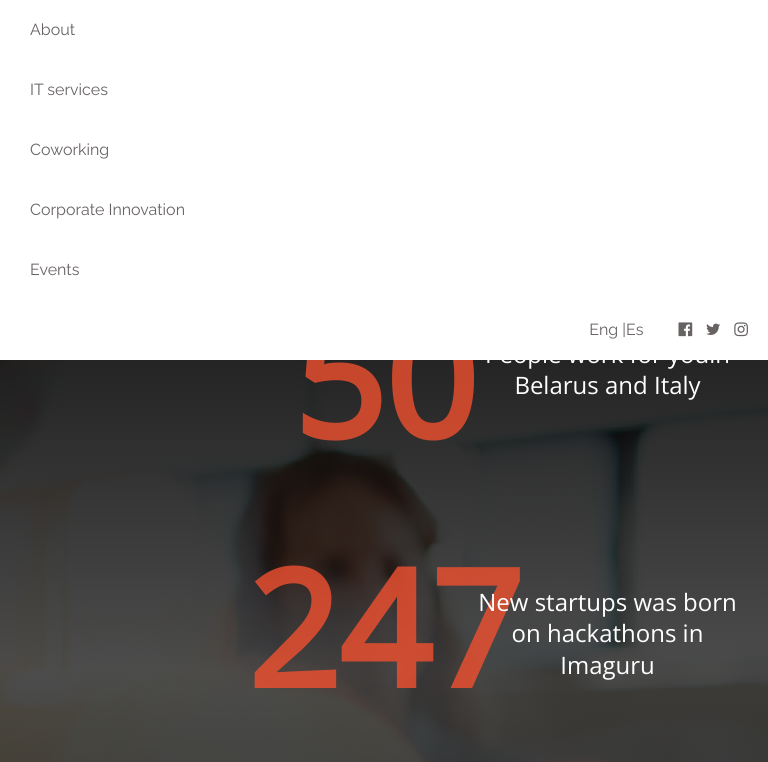
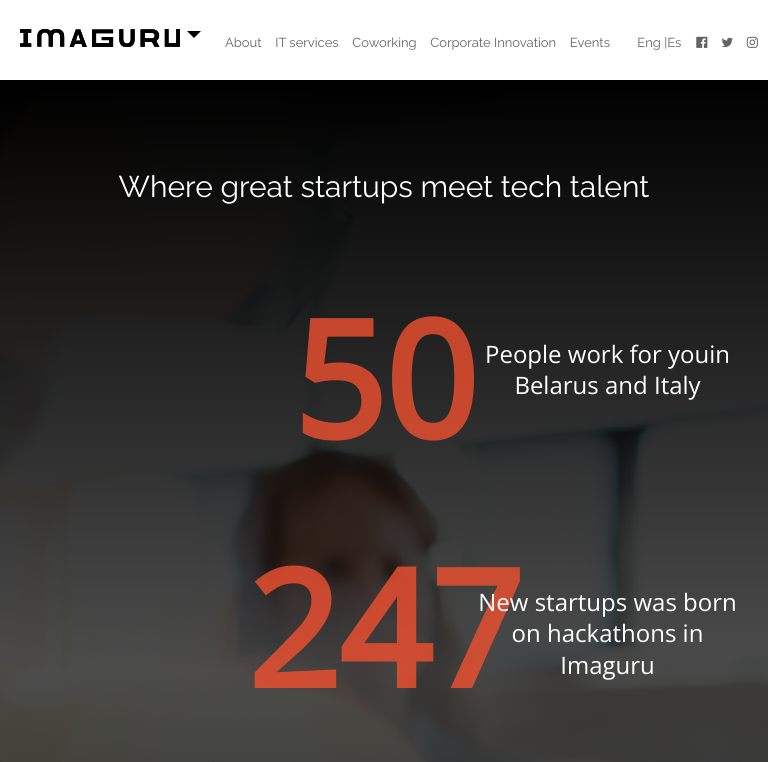
Before and after one commit to DaryaBobko/imaguruES, a website: page index.html in a window 768 px wide. Shown: the top 762 px of the page. Drawn offline with nearby package versions, Linux system fonts and the light colour scheme; some packages are replaced by stand-ins of ours; files whose address does not match are found by name.

Commit message:
modified menu for the phone

```diff
--- a/content/css/main.css
+++ b/content/css/main.css
@@ -762,88 +762,19 @@
 
 
 
-@media only screen and (max-width: 1224px) {
-    /*.menu-icon, .search-icon {
-        display: block;
-        -webkit-flex-basis: 5%;
-        -ms-flex-preferred-size: 5%;
-        flex-basis: 5%;
-    }
-
-    .menu {
-        z-index: 100;
-        width: 100vw;
-        height: auto;
-        padding: 0 10% 40px;
-        background-color: #fff;
-        -webkit-flex-basis: 100%;
-        -ms-flex-preferred-size: 100%;
-        flex-basis: 100%;
-        display: none;
-        border-bottom: 1px solid #433e3d;
-    }
-
-    .menu-list {
-        -webkit-box-orient: vertical;
-        -webkit-flex-direction: column;
-        -ms-flex-direction: column;
-        flex-direction: column;
-        margin-top: 40px;
-        -webkit-box-align: start;
-        -webkit-align-items: flex-start;
-        -ms-flex-align: start;
-        align-items: flex-start;
-    }
-
-    .menu .lang-menu .sub-menu, .menu-list, .sub-menu {
-        -webkit-box-direction: normal;
-    }
-
-    .menu .lang-menu {
-        display: block;
-    }
-
-    .menu-item {
-        width: 100%;
-        margin-right: 0;
-        padding: 10px 0;
-    }
-
-    .main-header {
-        position: absolute;
-        z-index: 1600;
-        width: 100%;
-        padding-top: 20px;
-        padding-bottom: 20px;
-        border-bottom: 1px solid #433e3d;
-        background: #fff;
-        -webkit-box-align: center;
-        -webkit-align-items: center;
-        -ms-flex-align: center;
-        align-items: center;
-    }
-
-    .logo {
-        -webkit-flex-basis: 75%;
-        -ms-flex-preferred-size: 75%;
-        flex-basis: 75%;
-    }*/
-}
 
 
-@media (max-width: 1200px){
-      .collapse{
+@media (max-width: 1200px) {
 
-      }
+    .menu li {
+        padding: 0 5px;
+    }
 }
 
 
 
-
-
-
-
-@media (max-width: 992px) {
+/*@media (max-width: 992px)*/
+@media screen and (min-width: 768px) and (max-width : 992px) {
     .feedback-form > .container-fluid > .row {
         flex-direction: column;
     }
@@ -858,40 +789,43 @@
     }
 
     .logo {
-        padding-top: 4%;
+        /*padding-top: 4%;*/
+        width: 220px;
     }
 
     .menu-btn {
         height: 40px;
         width: 40px;
+        font-size: 30px;
         padding: 0 !important;
     }
 
     #top-menu {
         background-color: #fff;
         z-index: 100;
-        position: absolute;
+        /*position: absolute;*/
         width: 100%;
     }
 
-    .menu li {
-        display: block;
+    .menu li a {
+        font-size: 13px;
+        line-height: 85px;
+        /*.menu li {
+        display: block;*/
     }
 
-        /*.menu li a {
+/*.menu li a {
             display: block;
-        }*/
+        }
 }
 
 .menu-btn i {
     font-size: 30px;
+}*/
 }
 
-
-
-
-
-@media (max-widht : 768px) {
+/*@media (max-widht : 768px)*/
+@media screen and (min-width: 320px) and (max-width : 767px) {
     nav {
         height: 60px;
         line-height: 60px;
@@ -904,6 +838,7 @@
     .menu-btn {
         height: 40px;
         width: 40px;
+        font-size: 30px;
         padding: 0 !important;
     }
 
@@ -924,7 +859,13 @@
 }
 
 
-@media (max-widht : 480px) {
+
+
+
+
+
+
+/*@media (max-widht : 480px) {
     nav {
         height: 60px;
         line-height: 60px;
@@ -937,6 +878,7 @@
     .menu-btn {
         height: 40px;
         width: 40px;
+        font-size: 30px;
         padding: 0 !important;
     }
 
@@ -970,6 +912,7 @@
     .menu-btn {
         height: 40px;
         width: 40px;
+        font-size: 30px;
         padding: 0 !important;
     }
 
@@ -987,4 +930,4 @@
     .menu-btn i {
         font-size: 30px;
     }
-}
+}*/
```
Also changed, not shown: index.html (+1 -1 lines).
